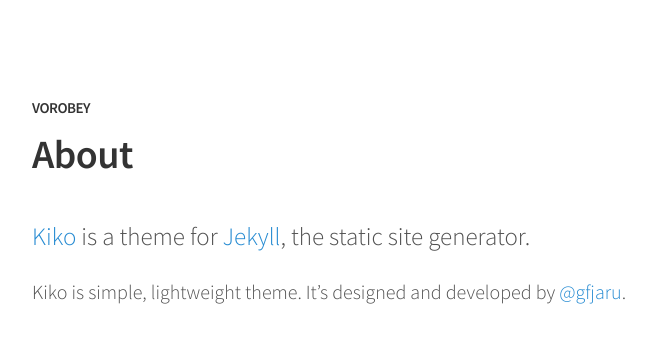
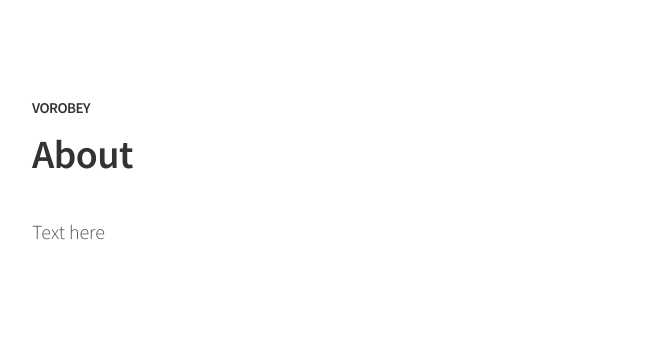
Before and after one commit to cropercrops/cropercrops.github.io, a Jekyll site: the page built from about.md, in a window 1280 px wide. Shown: the top 343 px of the page, without its empty margins (248-904 px from the left). Built offline with Jekyll 4.4.1, drawn with Linux system fonts in a browser that asks for light colours.

Commit message:
Initial commit

```diff
--- a/_config.yml
+++ b/_config.yml
@@ -26,7 +26,7 @@ markdown:           kramdown
 # Navigation
 nav:
   - name:           "About"
-    href:           "about/about.md"
+    href:           "/about"
   - name:           "Download"
     href:           "cropercrops.github.io"
 
--- a/about.md
+++ b/about.md
@@ -2,7 +2,4 @@
 title: About
 permalink: /about/
 ---
-
-<p class="lead"><a href="http://github.com/gfjaru/Kiko">Kiko</a> is a theme for <a href="http://jekyllrb.com">Jekyll</a>, the static site generator.</p>
-
-Kiko is simple, lightweight theme. It's designed and developed by [@gfjaru](https://twitter.com/gfjaru).
+Text here
```
